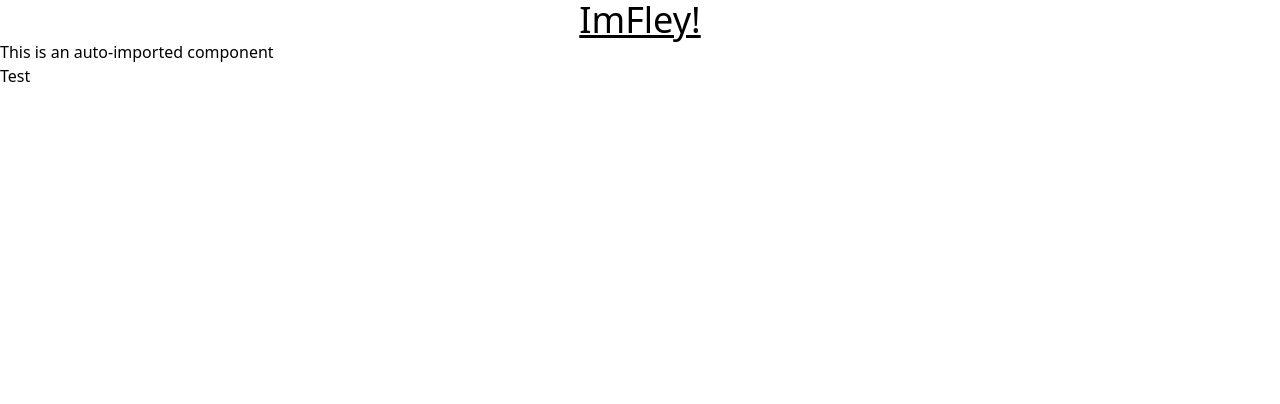
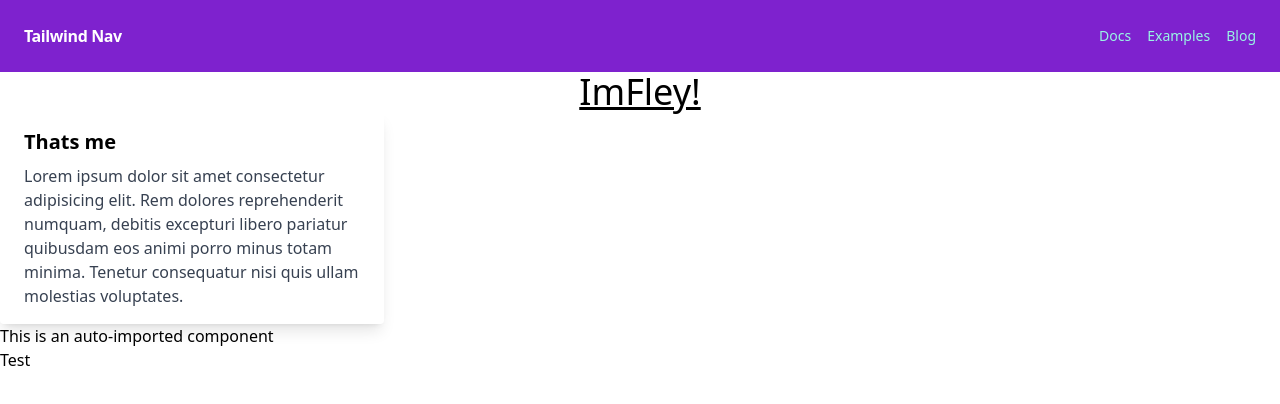
Before and after one commit to Shogiiin/fl3y.github.io, a Nuxt app: page / in a window 1280 px wide. Shown: the top 404 px of the page. Built offline with nearby package versions, Linux system fonts and the light colour scheme.

Commit message:
impl(web) added Header and Footer

```diff
--- a/app.vue
+++ b/app.vue
@@ -1,4 +1,10 @@
+<script setup lang="ts">
+  const layout = "default"
+</script>
+
 <template>
+  <NuxtLayout :name="layout" />
+
   <div>
     <NuxtPage />
   </div>
--- /dev/null
+++ b/components/AppFooter.vue
@@ -0,0 +1,3 @@
+<template>
+
+</template>
--- /dev/null
+++ b/components/AppHeader.vue
@@ -0,0 +1,22 @@
+<template>
+    <nav class="flex items-center justify-between flex-wrap  bg-purple-700 p-6">
+        <div class="flex items-center flex-shrink-0 text-white mr-6">
+            <span class=" font-semibold text-x1 tracking-tight">Tailwind Nav</span>
+        </div>
+        <div class="block lg:hidden">
+        </div>
+        <div class="w-full block flex-glow lg:flex lg:items-center lg:w-auto">
+            <div class="text-sm lg:flex-glow">
+                <a href="#responsive-header" class="block mt-4 lg:inline-block lg:mt-0 text-teal-200 hover:text-white mr-4">
+                    Docs
+                </a>
+                <a href="#responsive-header" class="block mt-4 lg:inline-block lg:mt-0 text-teal-200 hover:text-white mr-4">
+                    Examples
+                </a>
+                <a href="#responsive-header" class="block mt-4 lg:inline-block lg:mt-0 text-teal-200 hover:text-white">
+                    Blog
+                </a>
+            </div>
+        </div>
+    </nav>
+</template>
--- /dev/null
+++ b/components/card.vue
@@ -0,0 +1,7 @@
+<template>
+    <div class="max-w-sm rounded overflow-hidden shadow-lg">
+        <div class="px-6 py-4">
+            <slot/>
+        </div>
+    </div>
+</template>
--- a/pages/index.vue
+++ b/pages/index.vue
@@ -1,7 +1,24 @@
+<script setup lang="ts">
+    definePageMeta({
+        layout:"default"
+    })
+</script>
+
 <template>
     <div>
         <h1 class="underline text-center  text-4xl">ImFley!</h1>
+
     </div>
+
+    <Card>
+        <div class="font-bold text-xl mb-2">
+            Thats me
+        </div>
+        <p class="text-gray-700 text-base">
+            Lorem ipsum dolor sit amet consectetur adipisicing elit. Rem dolores reprehenderit numquam, debitis excepturi libero pariatur quibusdam eos animi porro minus totam minima. Tenetur consequatur nisi quis ullam molestias voluptates.
+        </p>
+    </Card>
+
     <AppAlert>
         This is an auto-imported component
     </AppAlert>
```
